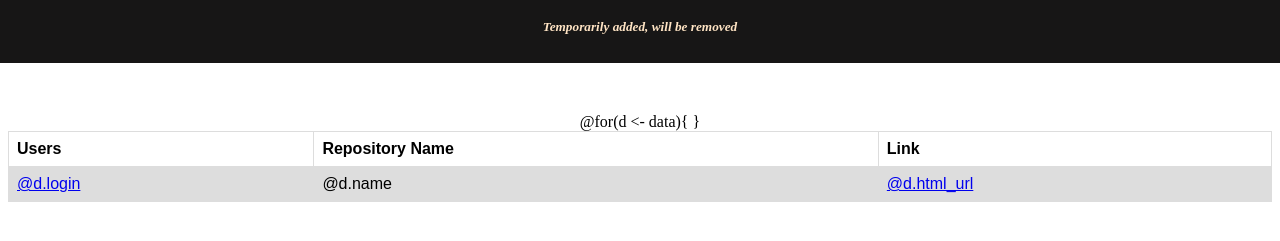
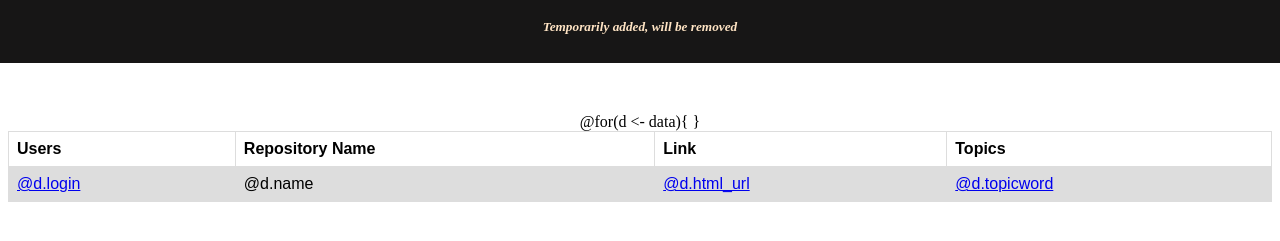
Before and after one commit to MahaAli18/Gitterific, a plain HTML site: page app/views/topics.scala.html in a window 1280 px wide. Shown: the part 121-362 px from the top of the page. Drawn offline with Linux system fonts and the light colour scheme.

Commit message:
Topic.html "view" updated with "Github Topics Section"

```diff
--- a/app/views/topics.scala.html
+++ b/app/views/topics.scala.html
@@ -47,12 +47,14 @@ background-color: #171616;
 				<th>Users</th>
 				<th>Repository Name</th>
 				<th>Link</th>
+				<th>Topics</th>
 			</tr>
 			@for(d <- data){
 			<tr>
 				<td><a href="users/@d.login" target="_blank">@d.login</a></td>
 				<td>@d.name</td>
 				<td><a href=@d.html_url target="">@d.html_url</a>
+				<td><a href="topics?query=@d.topicword" target="_blank">@d.topicword</a></td>
 			</tr>
 			}
 		</table>
```
